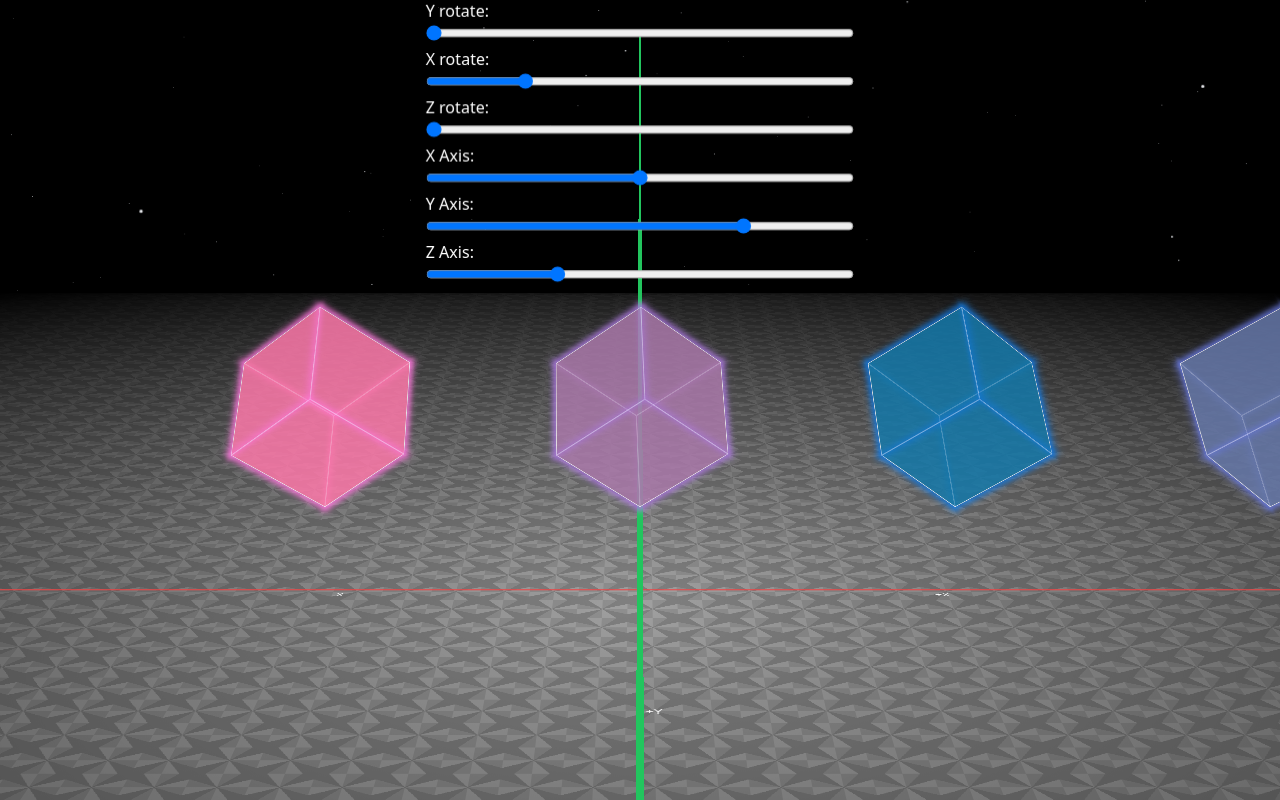
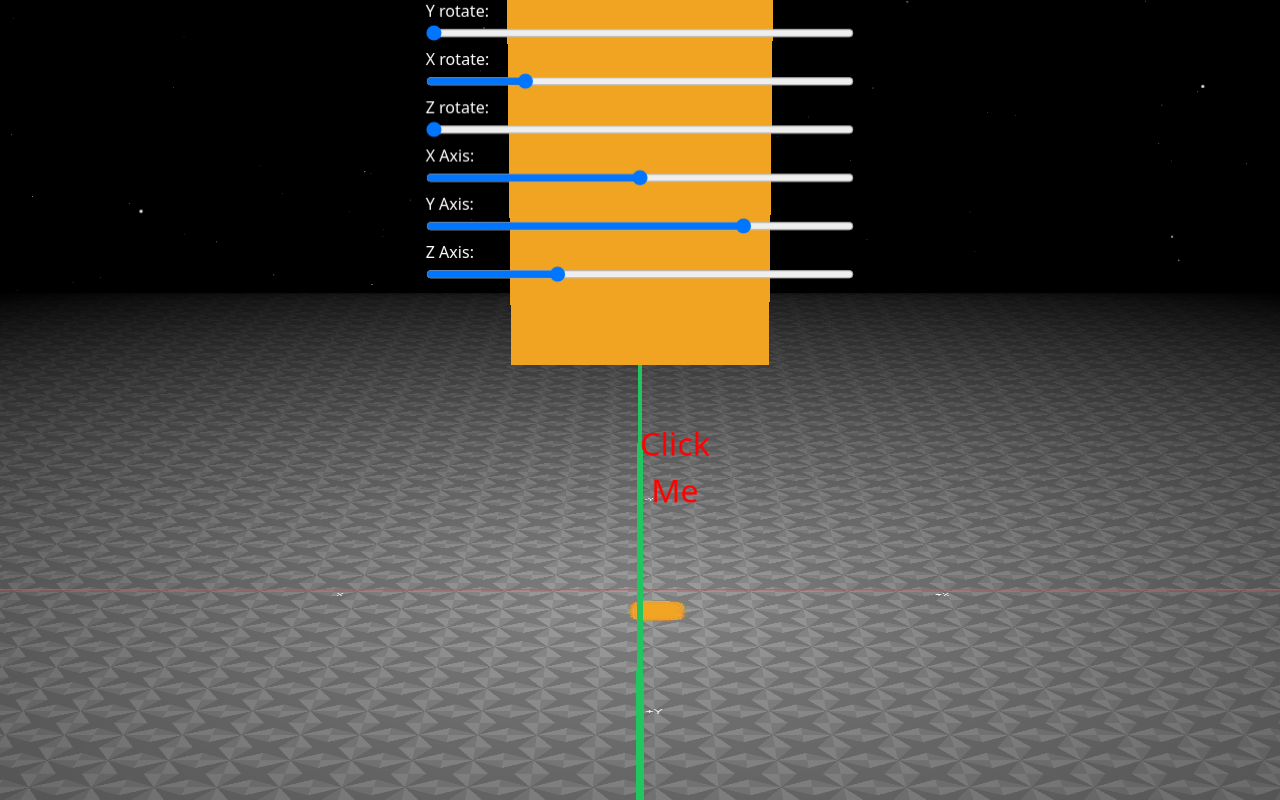
Before and after one commit to Prakash7895/portfolio2, a React (Vite) app: page / in a window 1280 px wide. Built offline with nearby package versions, Linux system fonts and the light colour scheme.

Commit message:
experience modal done

```diff
--- /dev/null
+++ b/src/components/Company.tsx
@@ -0,0 +1,200 @@
+import { CSSProperties, FC, useState } from 'react';
+
+interface ICompany {
+  id: string;
+  style?: CSSProperties;
+  bgColor?: string;
+  boxWidth?: number;
+  boxHeight?: number;
+  verticalCount?: number;
+  horizontalCount?: number;
+}
+
+const Company: FC<ICompany> = ({
+  id,
+  style,
+  boxWidth = 40,
+  boxHeight = 40,
+  verticalCount = 12,
+  bgColor = '#f1a421',
+  horizontalCount = 8,
+}) => {
+  const zPos = 300;
+  const time = 500;
+
+  const [isOpen, setIsOpen] = useState(false);
+  const [isAnimating, setIsAnimating] = useState(false);
+  const [isFullyOpen, setIsFullyOpen] = useState(true);
+
+  const animateToFinalPos = () => {
+    const boxes = document.getElementsByClassName('boxes');
+    for (const el of boxes) {
+      if (el.nodeType === Node.ELEMENT_NODE) {
+        const box = el as HTMLDivElement;
+        const dataset = box.dataset;
+        const i = Number(dataset.i);
+        const j = Number(dataset.j);
+
+        const keyFrames = [
+          { transform: box.style.transform },
+          {
+            transform: `translateZ(${
+              zPos + (verticalCount - i) * boxHeight
+            }px) rotateX(-90deg) translateX(${
+              (j - horizontalCount / 2) * boxWidth
+            }px) rotateX(${Math.random() < 0.5 ? 180 : 0}deg) rotateY(${
+              Math.random() < 0.5 ? 180 : 0
+            }deg) rotateZ(${Math.random() < 0.5 ? 180 : 0}deg)`,
+          },
+        ];
+
+        const boxAnim = box.animate(keyFrames, {
+          duration: time + Math.ceil(Math.random() * time),
+          fill: 'forwards',
+          easing: 'ease-in',
+        });
+
+        if (i === verticalCount - 1 && j === horizontalCount - 1) {
+          boxAnim.onfinish = () => {
+            setIsOpen(true);
+            setIsAnimating(false);
+
+            setTimeout(() => {
+              setIsFullyOpen(true);
+            }, 150);
+          };
+        }
+      }
+    }
+  };
+
+  const animate = () => {
+    const boxes = document.getElementsByClassName('boxes');
+
+    for (const el of boxes) {
+      if (el.nodeType === Node.ELEMENT_NODE) {
+        const box = el as HTMLDivElement;
+        const dataset = box.dataset;
+        const i = Number(dataset.i);
+        const j = Number(dataset.j);
+
+        const keyFrameFromStart = [
+          { transform: 'translateZ(0px) rotateX(0deg) translateX(0px)' },
+          {
+            transform: `translateZ(${
+              (zPos * 2) / 3 +
+              Math.ceil(Math.random() * (boxHeight * verticalCount))
+            }px) rotateX(-90deg) translateX(${
+              Math.ceil(
+                Math.random() * boxWidth * ((horizontalCount * 2) / 3)
+              ) * (Math.random() < 0.5 ? -1 : 1)
+            }px) translateZ(${
+              Math.ceil(Math.random() * boxHeight * ((verticalCount * 2) / 3)) *
+              (Math.random() < 0.5 ? -1 : 1)
+            }px) rotateX(${Math.random() < 0.5 ? 180 : 0}deg) rotateY(${
+              Math.random() < 0.5 ? 180 : 0
+            }deg) rotateZ(${Math.random() < 0.5 ? 180 : 0}deg)`,
+          },
+        ];
+
+        const keyFrameFromEnd = [
+          { transform: box.style.transform },
+          { transform: 'translateZ(0px) rotateX(0deg) translateX(0px)' },
+        ];
+
+        const boxAnim = box.animate(
+          isOpen ? keyFrameFromEnd : keyFrameFromStart,
+          {
+            duration: time + Math.ceil(Math.random() * time),
+            fill: 'forwards',
+            easing: isOpen ? 'ease-out' : 'ease',
+          }
+        );
+
+        if (i === verticalCount - 1 && j === horizontalCount - 1) {
+          boxAnim.onfinish = () => {
+            if (isOpen) {
+              setIsOpen(false);
+              setIsAnimating(false);
+            } else {
+              setTimeout(() => {
+                animateToFinalPos();
+              }, 150);
+            }
+          };
+        }
+      }
+    }
+  };
+
+  const startAnimation = () => {
+    if (isAnimating) {
+      return;
+    }
+    setIsAnimating(true);
+    if (isOpen) {
+      setIsFullyOpen(false);
+      setTimeout(() => {
+        animate();
+      }, 500);
+    } else {
+      animate();
+    }
+  };
+
+  return (
+    <div style={style}>
+      <button
+        style={{
+          color: 'red',
+          fontSize: '40px',
+          transform: 'translateZ(200px) rotateX(-90deg)',
+        }}
+        onClick={startAnimation}
+      >
+        Click Me
+      </button>
+      <div id={`company-${id}`} className='border-2 border-blue-600'>
+        {Array.from(Array(verticalCount)).map((_, i) => {
+          return Array.from(Array(horizontalCount)).map((_, j) => (
+            <div
+              className={`boxes box-${i}-${j}`}
+              key={i + j}
+              data-i={i}
+              data-j={j}
+              style={{
+                width: `${boxWidth}px`,
+                height: `${boxHeight}px`,
+                backgroundColor: bgColor,
+                opacity: 0.7,
+                boxShadow: `0px 0px 10px 3px ${bgColor}`,
+                transitionProperty: 'all',
+                transitionDuration: '0.5s',
+              }}
+            ></div>
+          ));
+        })}
+      </div>
+      <div
+        style={{
+          width: `${horizontalCount * boxWidth}px`,
+          height: `${verticalCount * boxHeight}px`,
+          backgroundColor: bgColor,
+          opacity: isFullyOpen ? 1 : 0,
+          transformOrigin: 'top center',
+          transform: `translateZ(${
+            zPos + (verticalCount + 0.5) * boxHeight
+          }px) rotateX(-90deg) translateZ(22px) translateX(-${
+            (horizontalCount / 2) * boxWidth
+          }px)`,
+          transitionProperty: 'all',
+          transitionDuration: '0.5s',
+        }}
+      >
+        Hello
+      </div>
+    </div>
+  );
+};
+
+export default Company;
--- a/src/components/Ground.tsx
+++ b/src/components/Ground.tsx
@@ -1,5 +1,6 @@
 import Axis from './Axis';
 import Boundary from './Boundary';
+import Company from './Company';
 import Experiences from './Experiences';
 import Projects from './Projects';
 
@@ -12,7 +13,8 @@ const Ground = () => {
       <Axis />
       {/* <Boundary /> */}
       {/* <Experiences /> */}
-      <Projects />
+      {/* <Projects /> */}
+      <Company id='codvo' />
 
       {/* <Cube
         opacity={0.7}
```
